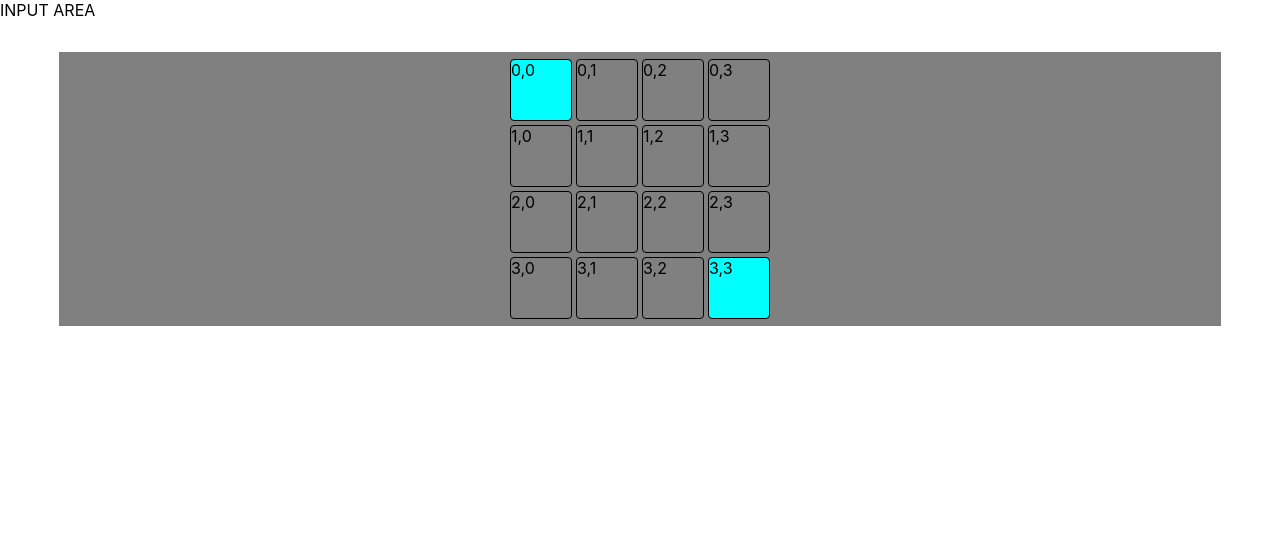
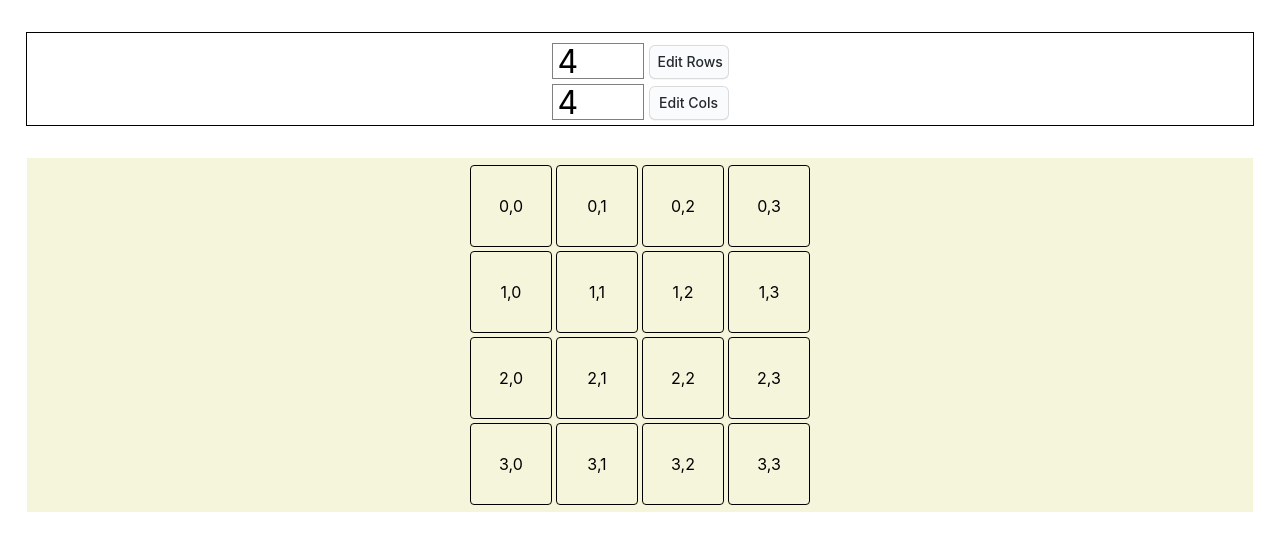
Before and after one commit to jaitken/pathfinder, a React (Create React App) app: page / in a window 1280 px wide. Shown: the top 550 px of the page. Built offline with nearby package versions, Linux system fonts and the light colour scheme.

Commit message:
added input component for rows and columns

```diff
--- a/src/App.css
+++ b/src/App.css
@@ -2,44 +2,102 @@
   text-align: center;
 }
 
-.App-logo {
-  height: 40vmin;
-  pointer-events: none;
+.mainInput{
+  width: 95%;
+  margin: auto;
+  text-align: center;
+  margin-top: 2rem;
+  padding: 5px;
+  border: 1px solid black;
+  padding-top: 10px;
 }
 
-@media (prefers-reduced-motion: no-preference) {
-  .App-logo {
-    animation: App-logo-spin infinite 20s linear;
-  }
+.colDiv{
+  margin-top: 5px;
 }
 
-.App-header {
-  background-color: #282c34;
-  min-height: 100vh;
-  display: flex;
-  flex-direction: column;
-  align-items: center;
-  justify-content: center;
-  font-size: calc(10px + 2vmin);
-  color: white;
+.inputBox{
+  all: unset;
+  text-align: left;
+  display: inline-block;
+  width: 80px;
+  font-size: 32px;
+  max-height: 24px;
+  margin: auto;
+  border: 1px solid black;
+  padding: 5px;
+  vertical-align: text-top;
 }
 
-.App-link {
-  color: #61dafb;
+.disabledInput{
+  border: 1px solid grey ;
 }
 
-@keyframes App-logo-spin {
-  from {
-    transform: rotate(0deg);
-  }
-  to {
-    transform: rotate(360deg);
-  }
+
+
+.button-4 {
+  appearance: none;
+  background-color: #FAFBFC;
+  border: 1px solid rgba(27, 31, 35, 0.15);
+  border-radius: 6px;
+  box-shadow: rgba(27, 31, 35, 0.04) 0 1px 0, rgba(255, 255, 255, 0.25) 0 1px 0 inset;
+  box-sizing: border-box;
+  color: #24292E;
+  cursor: pointer;
+  display: inline-block;
+  font-family: -apple-system, system-ui, "Segoe UI", Helvetica, Arial, sans-serif, "Apple Color Emoji", "Segoe UI Emoji";
+  font-size: 14px;
+  font-weight: 500;
+  line-height: 20px;
+  list-style: none;
+  padding: 6px 8px;
+  position: relative;
+  transition: background-color 0.2s cubic-bezier(0.3, 0, 0.5, 1);
+  user-select: none;
+  -webkit-user-select: none;
+  touch-action: manipulation;
+  vertical-align: text-top;
+  white-space: nowrap;
+  word-wrap: break-word;
+  margin-left: 5px;
+  margin-top: 2px;
+  width: 80px;
+}
+
+.button-4:hover {
+  background-color: #F3F4F6;
+  text-decoration: none;
+  transition-duration: 0.1s;
+}
+
+.button-4:disabled {
+  background-color: #FAFBFC;
+  border-color: rgba(27, 31, 35, 0.15);
+  color: #959DA5;
+  cursor: default;
+}
+
+.button-4:active {
+  background-color: #EDEFF2;
+  box-shadow: rgba(225, 228, 232, 0.2) 0 1px 0 inset;
+  transition: none 0s;
+}
+
+.button-4:focus {
+  outline: 1px transparent;
+}
+
+.button-4:before {
+  display: none;
+}
+
+.button-4:-webkit-details-marker {
+  display: none;
 }
 
 .mainGrid{
-  width: 90%;
-  background-color: grey;
+  width: 95%;
+  background-color:beige;
   margin: auto;
   text-align: center;
   margin-top: 2rem;
@@ -47,13 +105,15 @@
 }
 
 .gridSquare{
-  width: 60px;
-  height: 60px;
+  width: 80px;
+  height: 80px;
   outline: 1px solid black;
   display: flex;
   margin: 3px;
   display: inline-flex;
   border-radius: 3px;
+  justify-content: center;
+  align-items: center;
 }
 
 .selected{
--- a/src/App.js
+++ b/src/App.js
@@ -2,31 +2,64 @@
 
 import "./App.css";
 import { useState } from "react";
-
+import Input from "./components/Input";
 
 function App() {
   const [numRows, setNumRows] = useState(4);
   const [numCols, setNumCols] = useState(4);
-  const [selectedSquares, setSelectedSquares] = useState(['0,0', '3,3'])
+  const [selectedSquares, setSelectedSquares] = useState([]);
 
   const grid = [];
   const displayGrid = [];
 
+  function handleSelect(row, col) {
+    console.log(row + "," + col);
+    const copyOfSelected = [...selectedSquares];
+    if(copyOfSelected.includes(row+','+col)){
+      let index = copyOfSelected.indexOf(row+','+col);
+      copyOfSelected.splice(index, 1);
+      setSelectedSquares([...copyOfSelected]);
+    }
+    else{
+      setSelectedSquares((oldSelected)=>{
+        return [...oldSelected, row+','+col]
+      })
+    }
+  }
+
+  function handleNumRowSelect(newRowCount){
+    setNumRows(newRowCount)
+  }
+
+  function handleNumColSelect(newRowCount){
+    setNumCols(newRowCount)
+  }
+
   for (let r = 0; r < numRows; r++) {
     grid[r] = [];
     for (let c = 0; c < numCols; c++) {
-      grid[r][c] = r+','+c;
-      displayGrid.push(<div className={selectedSquares.includes(grid[r][c]) ? 'gridSquare selected' : 'gridSquare'} key={(r+' '+c)}>{grid[r][c]}</div>)
+      grid[r][c] = r + "," + c;
+      displayGrid.push(
+        <div
+          className={
+            selectedSquares.includes(grid[r][c])
+              ? "gridSquare selected"
+              : "gridSquare"
+          }
+          key={r + " " + c}
+          onClick={() => handleSelect(r, c)}
+        >
+          {grid[r][c]}
+        </div>
+      );
     }
-    displayGrid.push(<br key={(r+' br')}></br>)
+    displayGrid.push(<br key={r + " br"}></br>);
   }
 
   return (
     <div>
-      <div className="inputArea">INPUT AREA</div>
-      <div className="mainGrid">
-        {displayGrid.map((item)=> item)}
-      </div>
+      <Input numRows={numRows} onRowChange={handleNumRowSelect} numCols={numCols} onColChange={handleNumColSelect} ></Input>
+      <div className="mainGrid">{displayGrid.map((item) => item)}</div>
     </div>
   );
 }
--- /dev/null
+++ b/src/components/Input.jsx
@@ -0,0 +1,84 @@
+/* eslint-disable */
+import { useState } from "react";
+
+export default function Input({ numRows, onRowChange, numCols, onColChange }) {
+  const [rowCount, setRowCount] = useState(numRows);
+  const [colCount, setColCount] = useState(numCols);
+  const [isEditingRows, setIsEditingRows] = useState(false);
+  const [isEditingCols, setIsEditingCols] = useState(false);
+
+  function handleInputChange(inputType) {
+    if (inputType === "rows") {
+      setRowCount(event.target.value);
+    } else {
+      setColCount(event.target.value);
+    }
+  }
+
+  function handleEditClick(inputType) {
+    if (inputType === "rows") {
+      setIsEditingRows((editing) => !editing);
+      if (isEditingRows) {
+        onRowChange(rowCount);
+      }
+    } else {
+      setIsEditingCols((editing) => !editing);
+      if (isEditingCols) {
+        onColChange(colCount);
+      }
+    }
+  }
+
+  let displayNumRows = (
+    <input
+      className="inputBox disabledInput"
+      value={rowCount}
+      disabled={true}
+    ></input>
+  );
+
+
+  if (isEditingRows) {
+    displayNumRows = (
+      <input
+        className="inputBox"
+        value={rowCount}
+        onChange={() => handleInputChange("rows")}
+      ></input>
+    );
+  }
+
+  let displayNumCols = (
+    <input
+      className="inputBox disabledInput"
+      value={colCount}
+      disabled={true}
+    ></input>
+  );
+
+  if (isEditingCols) {
+    displayNumCols = (
+      <input
+        className="inputBox"
+        value={colCount}
+        onChange={() => handleInputChange("cols")}
+      ></input>
+    );
+  }
+  return (
+    <div className="mainInput">
+      <div className="rowDiv">
+        {displayNumRows}
+        <button onClick={() => handleEditClick("rows")} className="button-4">
+          {isEditingRows ? "Save" : "Edit Rows"}
+        </button>
+      </div>
+      <div className="colDiv">
+        {displayNumCols}
+        <button onClick={() => handleEditClick("cols")} className="button-4">
+          {isEditingCols ? "Save" : "Edit Cols"}
+        </button>
+      </div>
+    </div>
+  );
+}
```
